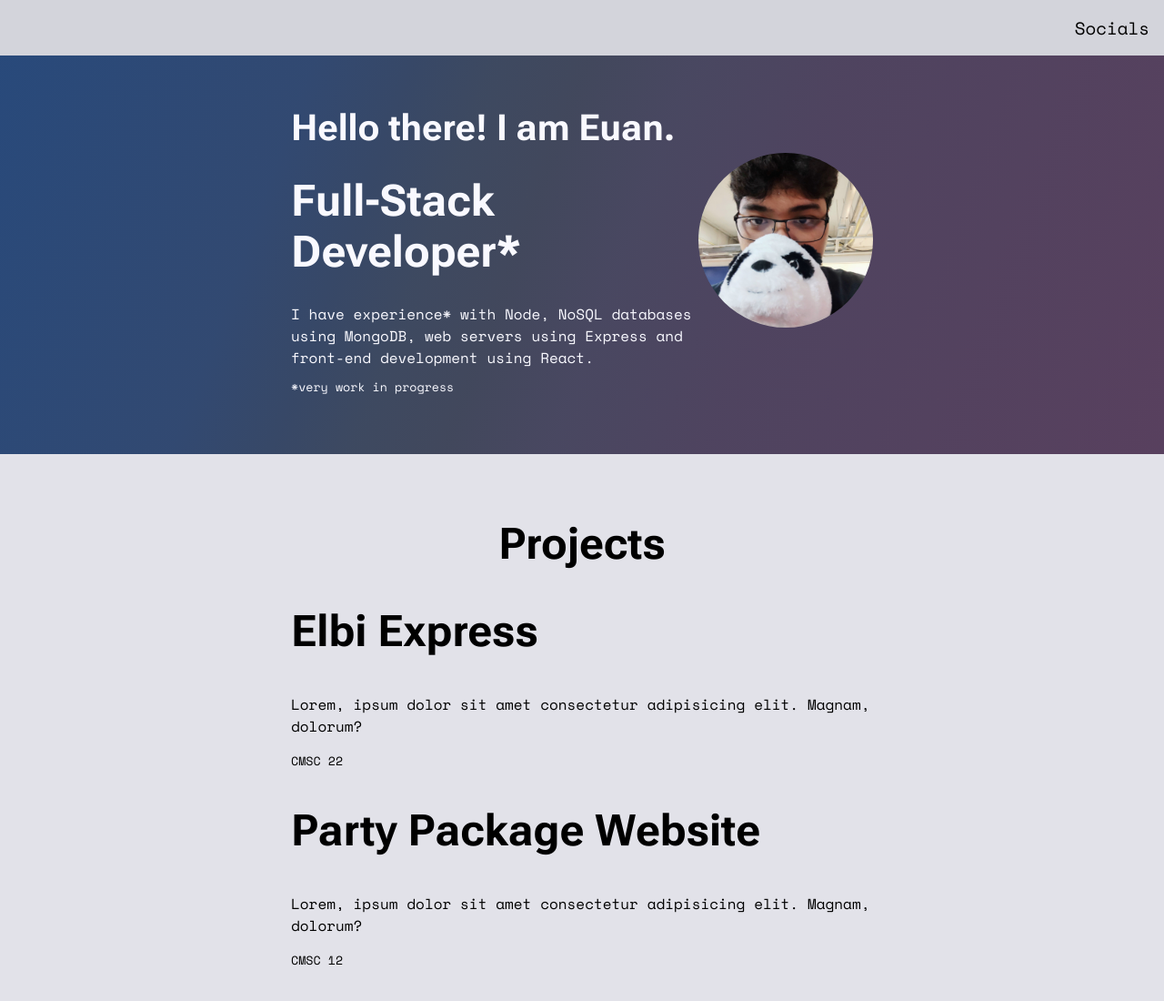
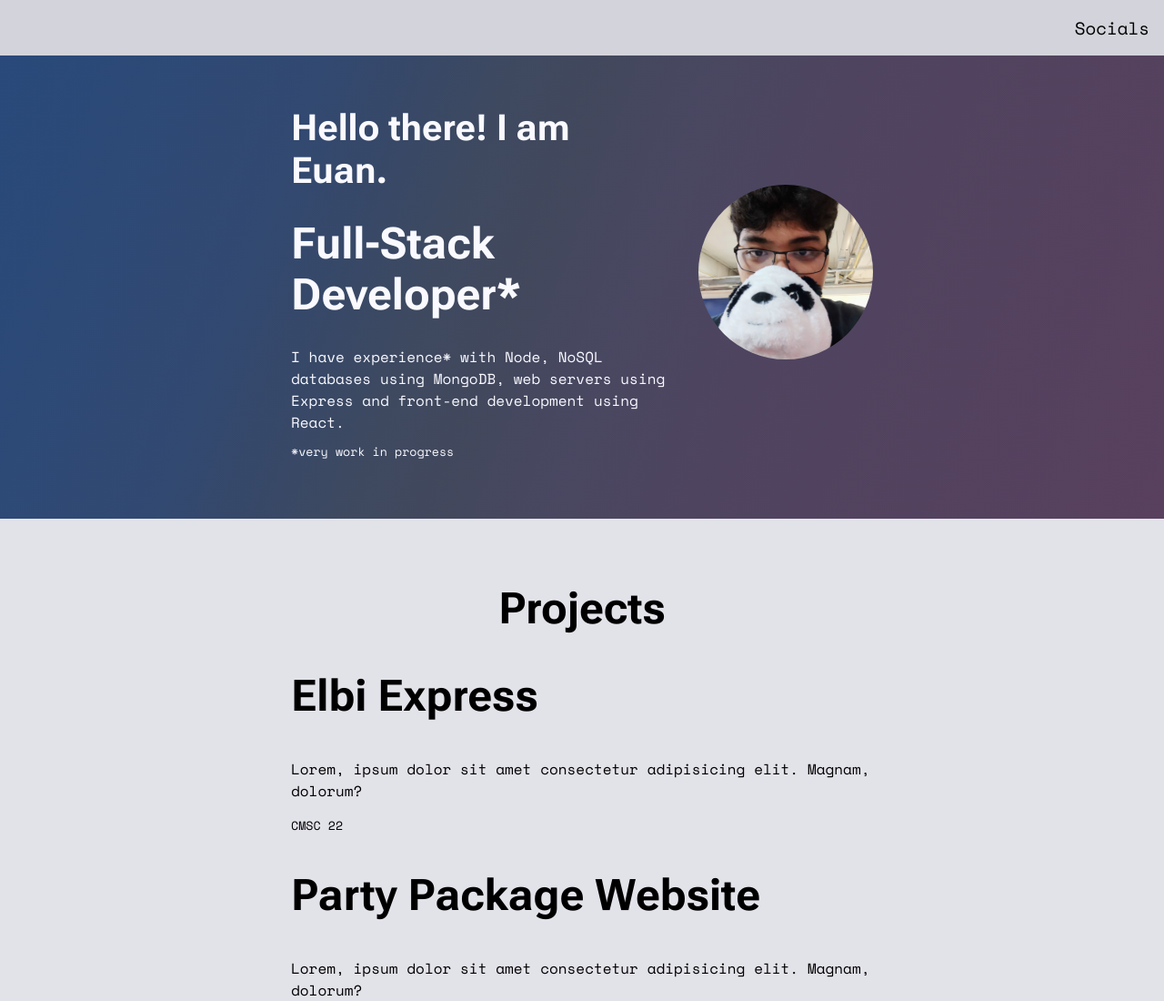
Before and after one commit to CMSC-100-2S24-25/exer-02-html-with-css-u1tbmo, a plain HTML site: page index.html in a window 1280 px wide. Shown: the top 1100 px of the page at 91% size. Drawn offline with nearby package versions, Linux system fonts and the light colour scheme.

Commit message:
chore: add a gap between the text and image in the hero section

```diff
--- a/css/styles.css
+++ b/css/styles.css
@@ -161,6 +161,7 @@ section.hero {
   display: grid;
   grid-template-columns: [start] 3fr [middle] 1fr [end];
   grid-template-areas: "text image";
+  gap: 2em;
   background-image: linear-gradient(
     110deg,
     hsl(216deg 50% 32%) 1%,
```
